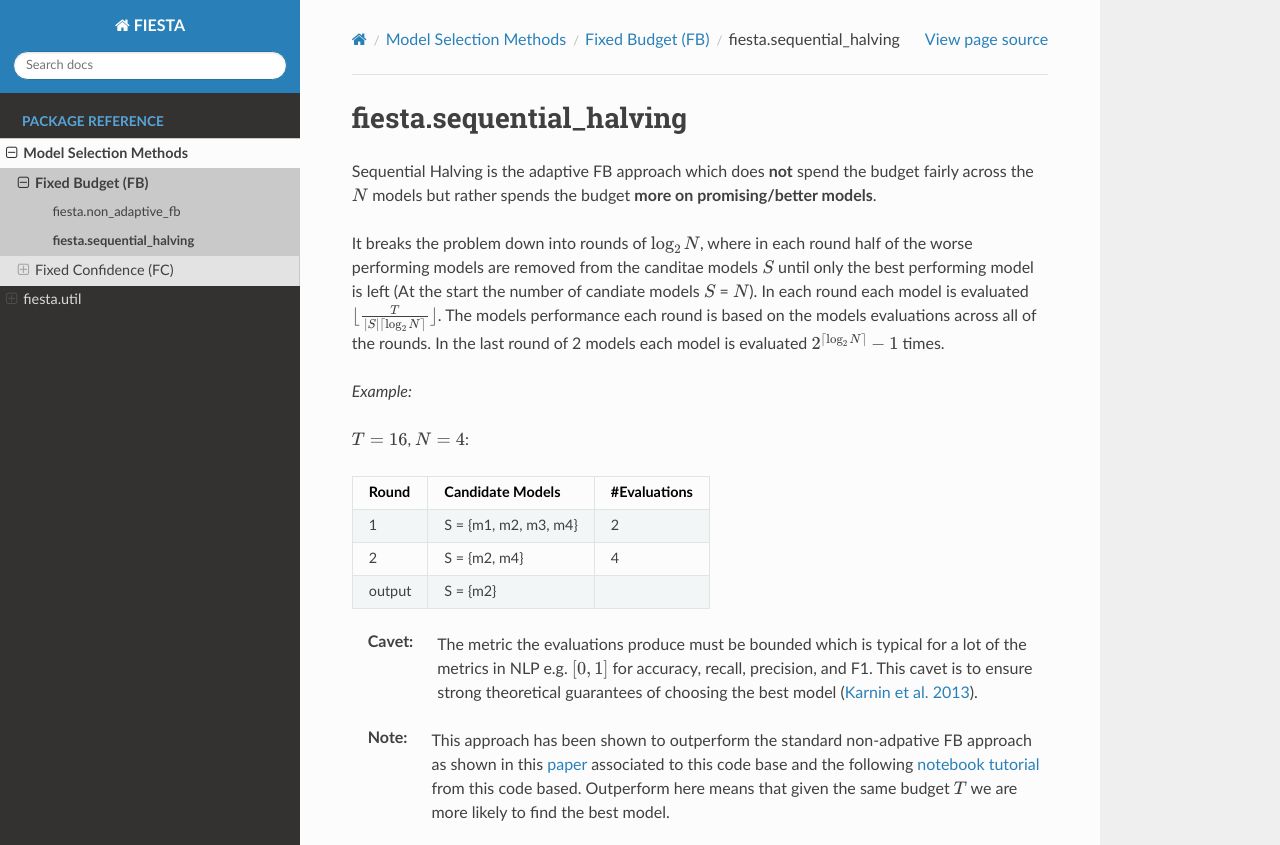
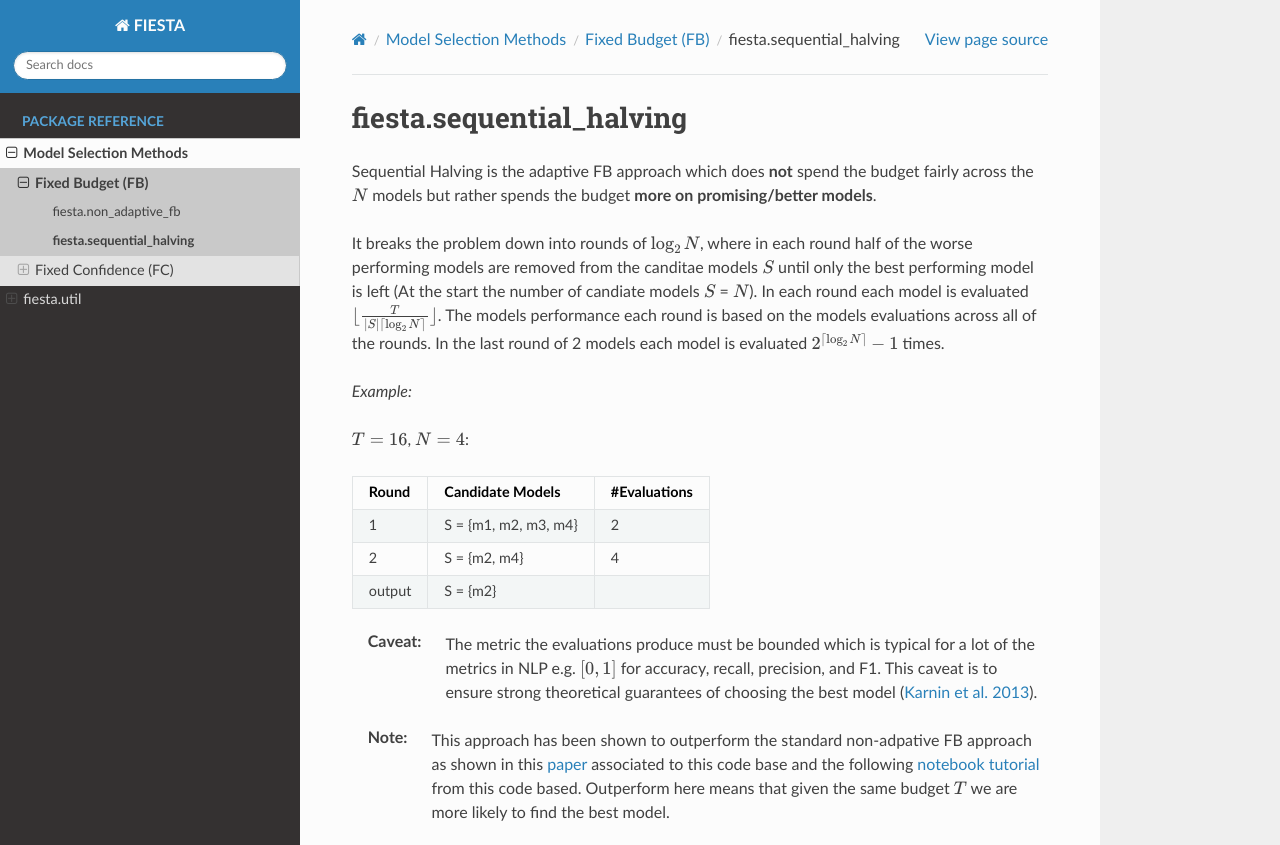
Before and after one commit to apmoore1/fiesta, a Sphinx documentation site: the page built from docs/source/api/fiesta.sequential_halving.rst, in a window 1280 px wide and 1138 px high, cut to the strip 0-845 px from the top of the window. Built offline with Sphinx 7.4.7 and the Read the Docs theme 2.0.0, drawn with Linux system fonts in a browser that asks for light colours.

Commit message:
Spelling mistake and un-needed files

```diff
--- a/docs/source/details/sequential_halving_cavet.rst
+++ b/docs/source/details/sequential_halving_cavet.rst
@@ -1,5 +1,5 @@
-:Cavet: The metric the evaluations produce must be bounded which is typical for a
-        lot of the metrics in NLP e.g. :math:`[0,1]` for accuracy, recall, precision,
-        and F1. This cavet is to ensure strong theoretical guarantees of choosing the
-        best model
-        (`Karnin et al. 2013 <http://proceedings.mlr.press/v28/karnin13.pdf>`_).
+:Caveat: The metric the evaluations produce must be bounded which is typical for a
+         lot of the metrics in NLP e.g. :math:`[0,1]` for accuracy, recall, precision,
+         and F1. This caveat is to ensure strong theoretical guarantees of choosing the
+         best model
+         (`Karnin et al. 2013 <http://proceedings.mlr.press/v28/karnin13.pdf>`_).
```
Also changed, not shown: docs/source/api/fixed_confidence.rst (+4 -4 lines), docs/source/details/fc_cavets.rst (+4 -4 lines), 2 other files.
